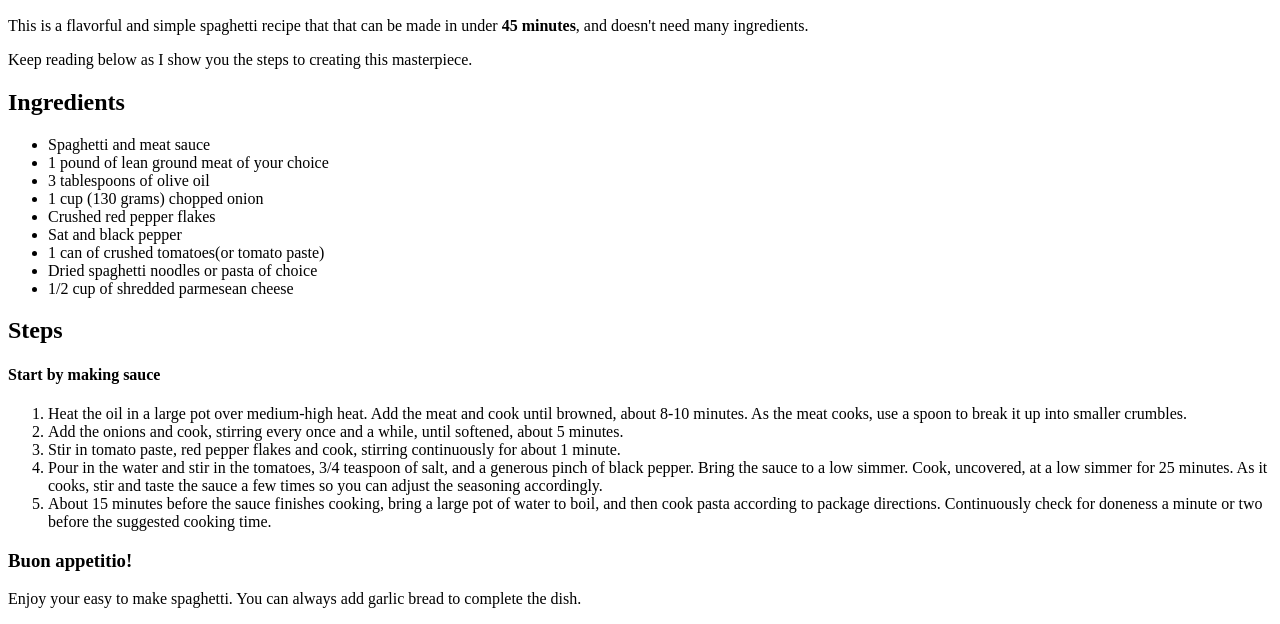
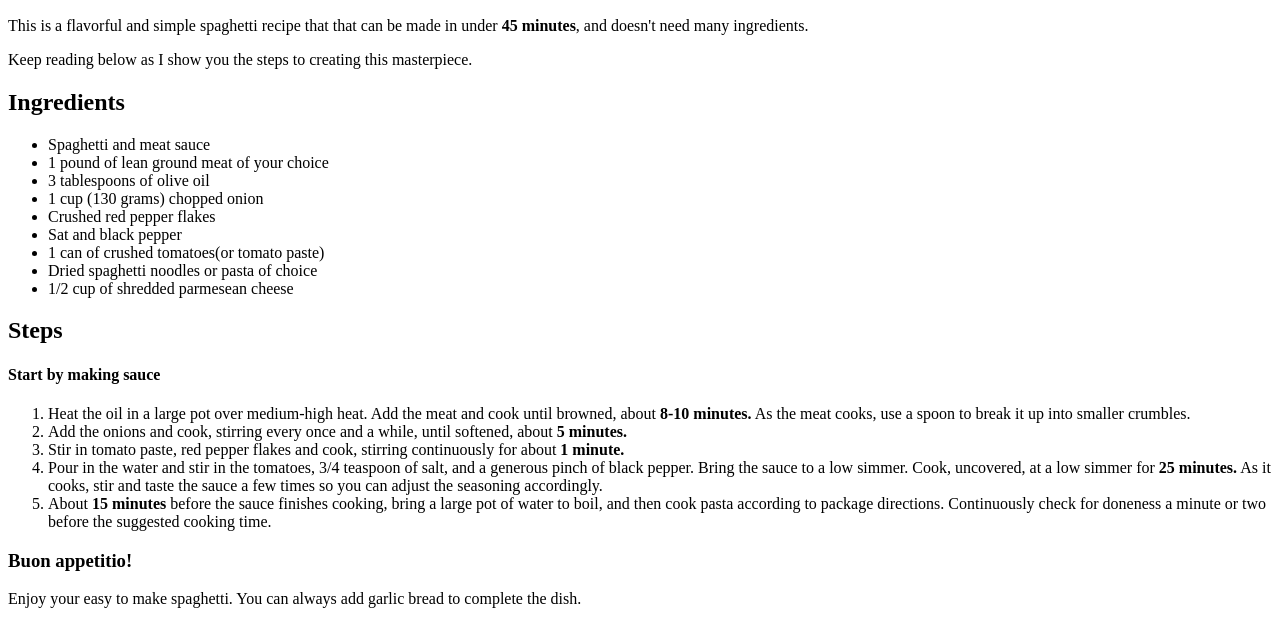
Before and after one commit to Rlee-94/odin-recipes, a plain HTML site: page recipes/spaghetti.html in a window 1280 px wide. Shown: the part 434-1058 px from the top of the page. Drawn offline with Linux system fonts and the light colour scheme.

Commit message:
Added boldness to any timed step(ie: 5 minutes)

```diff
--- a/recipes/spaghetti.html
+++ b/recipes/spaghetti.html
@@ -30,11 +30,11 @@
      <h2>Steps</h2>
      <h4>Start by making sauce</h4>
      <ol>
-         <li>Heat the oil in a large pot over medium-high heat. Add the meat and cook until browned, about 8-10 minutes. As the meat cooks, use a spoon to break it up into smaller crumbles.</li>
-         <li>Add the onions and cook, stirring every once and a while, until softened, about 5 minutes.</li>
-         <li>Stir in tomato paste, red pepper flakes and cook, stirring continuously for about 1 minute.</li>
-         <li>Pour in the water and stir in the tomatoes, 3/4 teaspoon of salt, and a generous pinch of black pepper. Bring the sauce to a low simmer. Cook, uncovered, at a low simmer for 25 minutes. As it cooks, stir and taste the sauce a few times so you can adjust the seasoning accordingly.</li>
-         <li>About 15 minutes before the sauce finishes cooking, bring a large pot of water to boil, and then cook pasta according to package directions. Continuously check for doneness a minute or two before the suggested cooking time.</li>
+         <li>Heat the oil in a large pot over medium-high heat. Add the meat and cook until browned, about <strong>8-10 minutes.</strong> As the meat cooks, use a spoon to break it up into smaller crumbles.</li>
+         <li>Add the onions and cook, stirring every once and a while, until softened, about <strong>5 minutes.</strong></li>
+         <li>Stir in tomato paste, red pepper flakes and cook, stirring continuously for about <strong>1 minute.</strong></li>
+         <li>Pour in the water and stir in the tomatoes, 3/4 teaspoon of salt, and a generous pinch of black pepper. Bring the sauce to a low simmer. Cook, uncovered, at a low simmer for <strong>25 minutes.</strong> As it cooks, stir and taste the sauce a few times so you can adjust the seasoning accordingly.</li>
+         <li>About <strong>15 minutes</strong> before the sauce finishes cooking, bring a large pot of water to boil, and then cook pasta according to package directions. Continuously check for doneness a minute or two before the suggested cooking time.</li>
      </ol>
      <h3>Buon appetitio!</h3>
      <P>Enjoy your easy to make spaghetti. You can always add garlic bread to complete the dish.</P>
```
